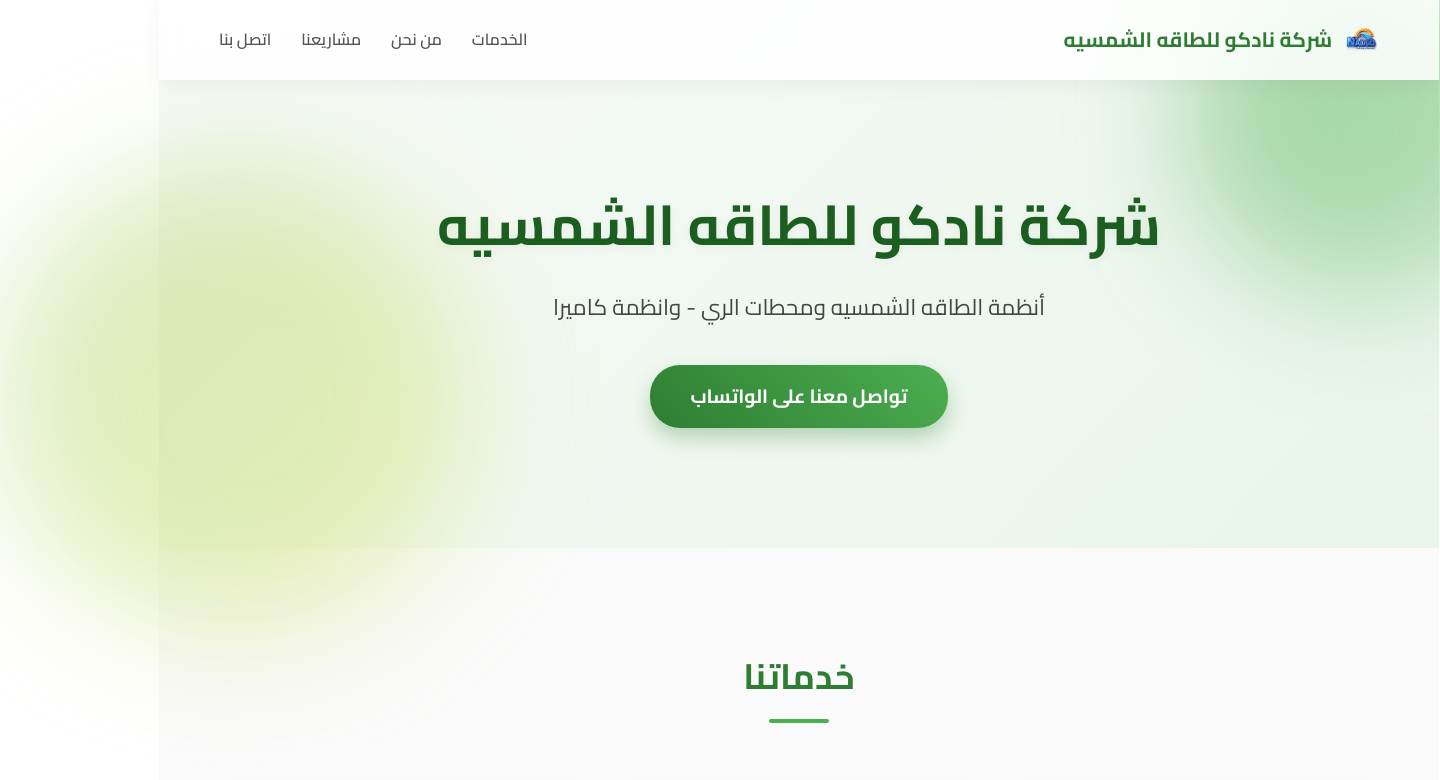
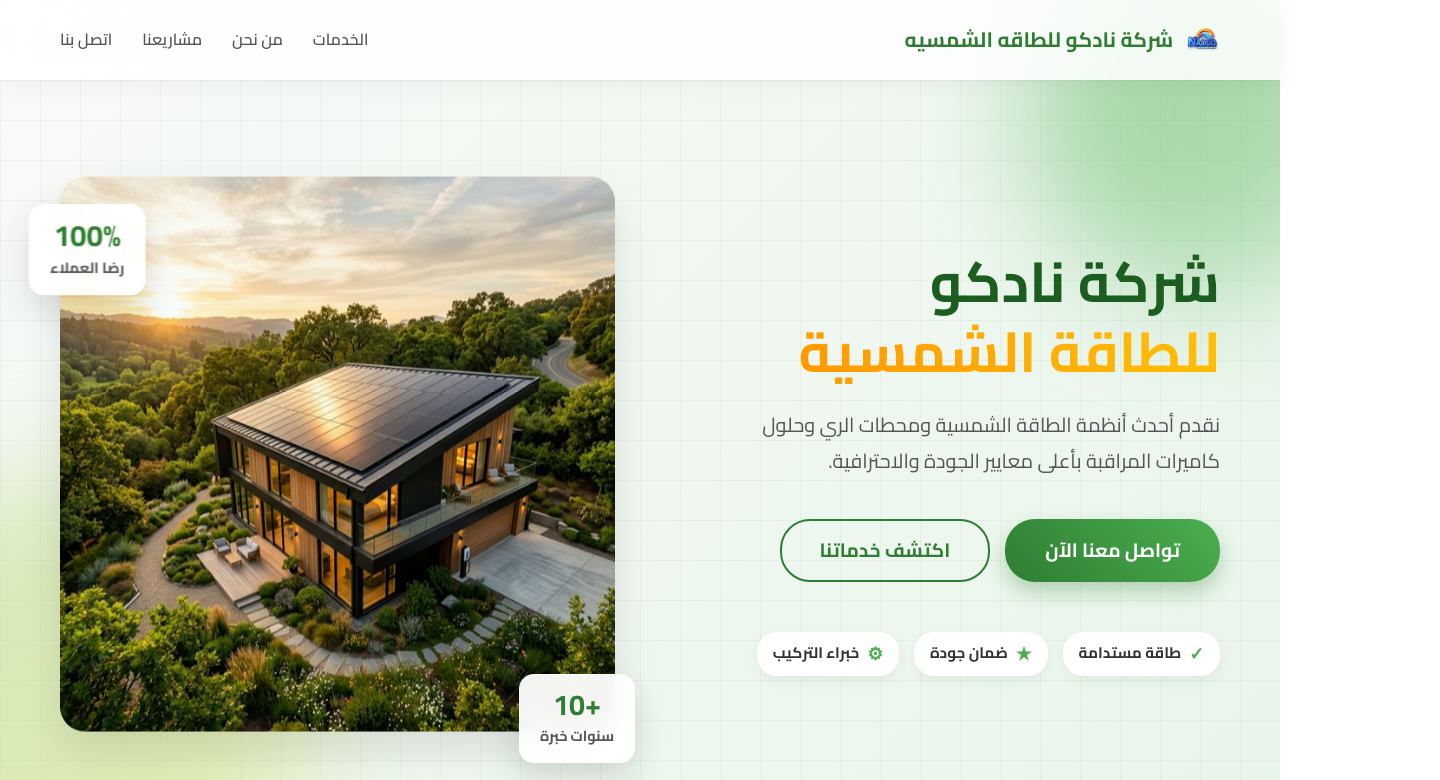
Before and after one commit to mohamedfadlalla/mohamedfadlalla.github.io, a plain HTML site: page landing page/index.html in a window 1280 px wide. Shown: the top 780 px of the page, 1440 px wide, since content can reach past the window. Drawn offline with Linux system fonts and the light colour scheme.

Commit message:
Update index.html and add hero-solar image

```diff
--- a/landing page/index.html
+++ b/landing page/index.html
@@ -84,10 +84,22 @@
         /* Hero */
         .hero {
             padding: 180px 0 120px;
-            text-align: center;
-            background: linear-gradient(135deg, #f8faf8 0%, #e8f5e9 100%);
             position: relative;
             z-index: 1;
+            background: linear-gradient(135deg, #f8faf8 0%, #e8f5e9 100%);
+            overflow: hidden;
+        }
+
+        .hero-bg-grid {
+            position: absolute;
+            top: 0;
+            left: 0;
+            right: 0;
+            bottom: 0;
+            background-image: linear-gradient(rgba(46, 125, 50, 0.05) 1px, transparent 1px),
+            linear-gradient(90deg, rgba(46, 125, 50, 0.05) 1px, transparent 1px);
+            background-size: 40px 40px;
+            z-index: -2;
         }
 
         /* Geometric blur shapes for hero background */
@@ -123,21 +135,45 @@
             100% { transform: translateY(0px) scale(1); }
         }
 
-        .hero h1 {
+        .hero-container {
+            display: grid;
+            grid-template-columns: 1fr 1fr;
+            gap: 50px;
+            align-items: center;
+        }
+
+        .hero-content {
+            text-align: right;
+        }
+
+        .hero-content h1 {
             font-size: 3.5rem;
-            font-weight: 700;
+            font-weight: 800;
             color: #1b5e20;
             margin-bottom: 20px;
-            text-shadow: 0 2px 10px rgba(0,0,0,0.05);
+            line-height: 1.25;
         }
 
-        .hero .tagline {
-            font-size: 1.4rem;
-            color: #444444;
+        .highlight-text {
+            background: linear-gradient(45deg, #FF9800, #FFC107);
+            -webkit-background-clip: text;
+            -webkit-text-fill-color: transparent;
+            display: inline-block;
+        }
+
+        .hero-content .tagline {
+            font-size: 1.25rem;
+            color: #555555;
             margin-bottom: 40px;
-            max-width: 700px;
-            margin-left: auto;
-            margin-right: auto;
+            line-height: 1.8;
+            max-width: 90%;
+        }
+
+        .hero-actions {
+            display: flex;
+            gap: 15px;
+            margin-bottom: 50px;
+            flex-wrap: wrap;
         }
 
         .cta-button {
@@ -156,6 +192,112 @@
         .cta-button:hover {
             transform: translateY(-5px);
             box-shadow: 0 15px 25px rgba(46, 125, 50, 0.4);
+        }
+
+        .cta-secondary {
+            display: inline-block;
+            background: transparent;
+            color: #2E7D32;
+            padding: 14px 38px;
+            border-radius: 30px;
+            text-decoration: none;
+            font-weight: 700;
+            font-size: 1.2rem;
+            border: 2px solid #2E7D32;
+            transition: all 0.3s ease;
+        }
+
+        .cta-secondary:hover {
+            background: rgba(46, 125, 50, 0.05);
+            transform: translateY(-5px);
+        }
+
+        .trust-badges {
+            display: flex;
+            gap: 15px;
+            flex-wrap: wrap;
+        }
+
+        .badge {
+            display: flex;
+            align-items: center;
+            gap: 8px;
+            font-size: 0.95rem;
+            color: #333;
+            font-weight: 700;
+            background: #ffffff;
+            padding: 8px 16px;
+            border-radius: 20px;
+            box-shadow: 0 5px 15px rgba(0,0,0,0.05);
+        }
+
+        .badge-icon {
+            color: #4CAF50;
+            font-size: 1.1rem;
+        }
+
+        /* Hero Visual */
+        .hero-visual {
+            position: relative;
+        }
+
+        .image-wrapper {
+            position: relative;
+            z-index: 2;
+        }
+
+        .image-wrapper img {
+            width: 100%;
+            height: auto;
+            border-radius: 25px;
+            box-shadow: 0 20px 40px rgba(0,0,0,0.1);
+            animation: float-img 6s ease-in-out infinite;
+        }
+
+        @keyframes float-img {
+            0% { transform: translateY(0px); }
+            50% { transform: translateY(-15px); }
+            100% { transform: translateY(0px); }
+        }
+
+        .floating-card {
+            position: absolute;
+            background: rgba(255, 255, 255, 0.95);
+            backdrop-filter: blur(10px);
+            padding: 15px 20px;
+            border-radius: 15px;
+            box-shadow: 0 15px 35px rgba(0,0,0,0.12);
+            display: flex;
+            flex-direction: column;
+            align-items: center;
+            z-index: 3;
+            border: 1px solid rgba(255,255,255,0.6);
+            animation: float 4s ease-in-out infinite alternate;
+        }
+
+        .stat-card-1 {
+            bottom: -20px;
+            right: -20px;
+            animation-delay: 1s;
+        }
+
+        .stat-card-2 {
+            top: 40px;
+            left: -30px;
+            animation-delay: 2s;
+        }
+
+        .floating-card strong {
+            font-size: 1.8rem;
+            color: #2E7D32;
+            line-height: 1;
+            margin-bottom: 5px;
+        }
+
+        .floating-card span {
+            font-size: 0.9rem;
+            color: #555;
+            font-weight: 700;
         }
 
         /* Scroll Reveal Utility Classes */
@@ -403,9 +545,29 @@
 
         /* Responsive */
         @media (max-width: 900px) {
-            .hero h1 {
+            .hero-container {
+                grid-template-columns: 1fr;
+                gap: 40px;
+            }
+            .hero-content {
+                text-align: center;
+            }
+            .hero-content h1 {
                 font-size: 2.8rem;
             }
+            .hero-content .tagline {
+                max-width: 100%;
+                margin-left: auto;
+                margin-right: auto;
+            }
+            .hero-actions {
+                justify-content: center;
+            }
+            .trust-badges {
+                justify-content: center;
+            }
+            .stat-card-1 { right: 10px; }
+            .stat-card-2 { left: 10px; }
             .services-grid, .portfolio-grid {
                 grid-template-columns: repeat(2, 1fr);
             }
@@ -427,11 +589,11 @@
                 padding: 160px 0 80px;
             }
 
-            .hero h1 {
+            .hero-content h1 {
                 font-size: 2.2rem;
             }
 
-            .hero .tagline {
+            .hero-content .tagline {
                 font-size: 1.1rem;
             }
 
@@ -473,12 +635,36 @@
     </header>
 
     <section class="hero reveal-up">
+        <div class="hero-bg-grid"></div>
         <div class="hero-shape hero-shape-1"></div>
         <div class="hero-shape hero-shape-2"></div>
-        <div class="container">
-            <h1>شركة نادكو للطاقه الشمسيه</h1>
-            <p class="tagline">أنظمة الطاقه الشمسيه ومحطات الري - وانظمة كاميرا</p>
-            <a href="https://wa.me/249906666654" class="cta-button">تواصل معنا على الواتساب</a>
+        <div class="container hero-container">
+            <div class="hero-content">
+                <h1>شركة نادكو <span class="highlight-text">للطاقة الشمسية</span></h1>
+                <p class="tagline">نقدم أحدث أنظمة الطاقة الشمسية ومحطات الري وحلول كاميرات المراقبة بأعلى معايير الجودة والاحترافية.</p>
+                <div class="hero-actions">
+                    <a href="https://wa.me/249906666654" class="cta-button">تواصل معنا الآن</a>
+                    <a href="#services" class="cta-secondary">اكتشف خدماتنا</a>
+                </div>
+                <div class="trust-badges">
+                    <div class="badge"><span class="badge-icon">✓</span> طاقة مستدامة</div>
+                    <div class="badge"><span class="badge-icon">★</span> ضمان جودة</div>
+                    <div class="badge"><span class="badge-icon">⚙</span> خبراء التركيب</div>
+                </div>
+            </div>
+            <div class="hero-visual reveal-up" style="transition-delay: 0.2s;">
+                <div class="image-wrapper">
+                    <img src="images/hero-solar.png" alt="حلول الطاقة الشمسية من شركة نادكو">
+                    <div class="floating-card stat-card-1">
+                        <strong>+10</strong>
+                        <span>سنوات خبرة</span>
+                    </div>
+                    <div class="floating-card stat-card-2">
+                        <strong>100%</strong>
+                        <span>رضا العملاء</span>
+                    </div>
+                </div>
+            </div>
         </div>
     </section>
 
```
Also changed, not shown: landing page/images/hero-solar.png (added).
